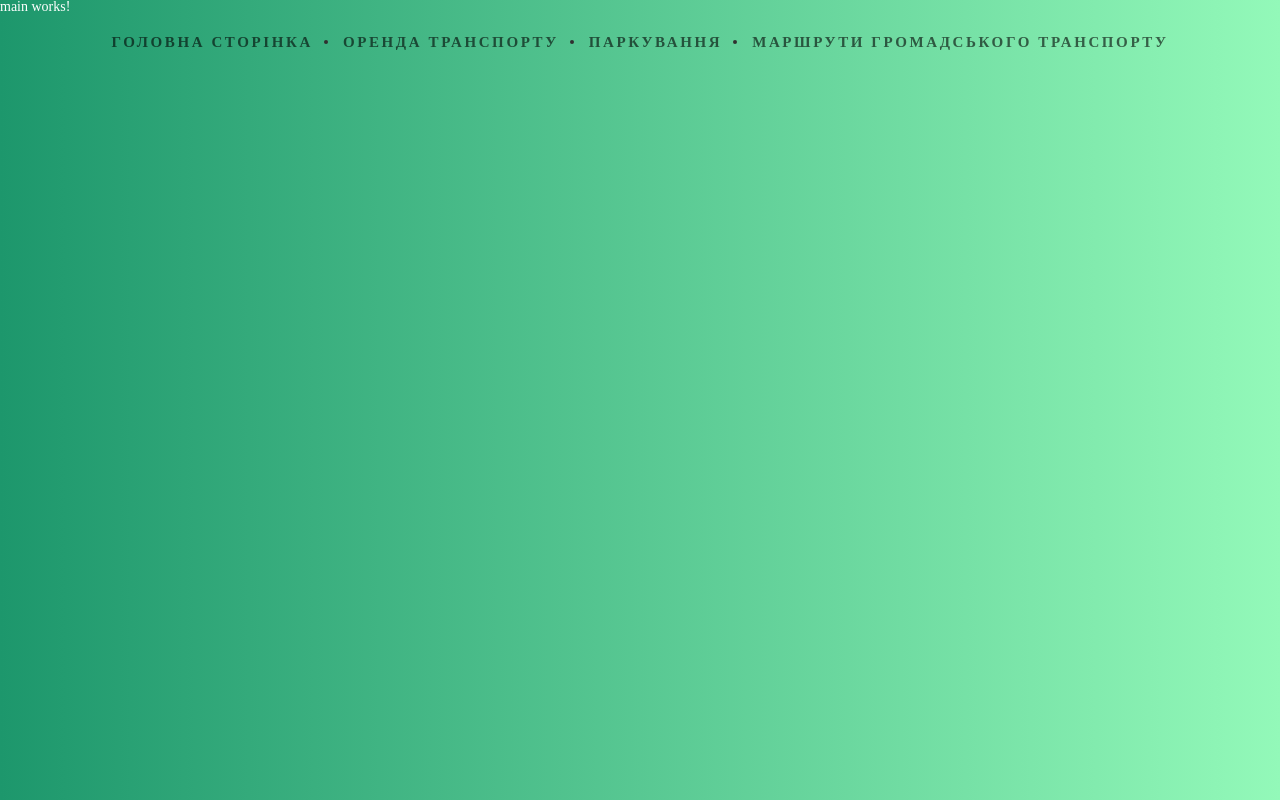
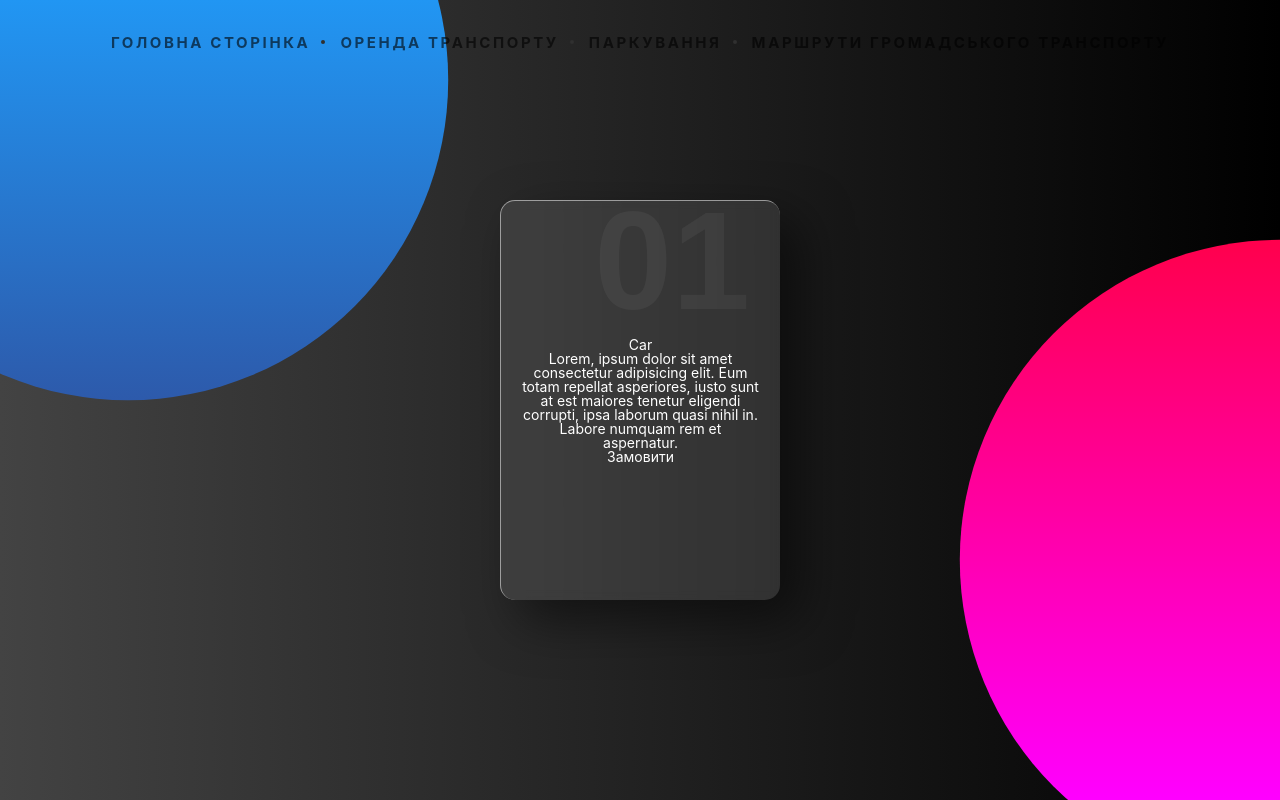
Before and after one commit to Fpril/Smart-City, an Angular app in the folder project/: page /rental in a window 1280 px wide. Built offline with nearby package versions, Linux system fonts and the light colour scheme.

Commit message:
rental page design

```diff
--- a/project/src/app/UI/header/header.component.html
+++ b/project/src/app/UI/header/header.component.html
@@ -1,7 +1,7 @@
 <header class="header">
     <div class="container">
        <div class="header__row">
-           <nav class="header__menu menu">
+           <nav class="header__menu menu" #nav>
                <div class="menu__icon icon-menu" [ngClass]="isActive ? 'active' : ''" (click)="toggleActiveClass()">
                    <span></span>
                    <span></span>
@@ -10,7 +10,7 @@
                <div class="menu__body" [ngClass]="isActive ? 'active' : ''">
                     <ul class="menu__list">
                         <li *ngFor="let obj of menu">
-                            <a routerLink={{obj.link}} class="menu__link" *ngIf="!obj.subparagraphs[0] else subMenu">{{obj.name}}</a>
+                            <a routerLink={{obj.link}} class="menu__link" (click)="toggleMenu(obj.name)" *ngIf="!obj.subparagraphs[0] else subMenu">{{obj.name}}</a>
                             <ng-template #subMenu>
                                 <span class="menu__link">{{obj.name}}</span>
                                 <span class="menu__arrow arrow" (click)="toggleSubMenu($event.target)"></span>
--- a/project/src/app/UI/header/header.component.scss
+++ b/project/src/app/UI/header/header.component.scss
@@ -99,6 +99,20 @@
         &__link {
             font-size: 20px;
         }
+    }
+}
+
+.menu.white {
+    .menu__list {
+        >li {
+            &:after {
+                background-color: #ffffff;
+            }
+        }
+    }
+
+    .menu__link {
+        color: #ffffff;
     }
 }
 
--- a/project/src/app/UI/header/header.component.ts
+++ b/project/src/app/UI/header/header.component.ts
@@ -1,4 +1,4 @@
-import { Component, OnDestroy, OnInit } from '@angular/core';
+import { Component, OnDestroy, OnInit, ViewChild, ElementRef } from '@angular/core';
 import { NavigationStart, Router } from '@angular/router';
 import { ReplaySubject } from 'rxjs';
 import { takeUntil } from 'rxjs/operators';
@@ -11,6 +11,7 @@ import { HttpService } from 'src/app/services/http.service';
 })
 export class HeaderComponent implements OnInit, OnDestroy {
 
+  @ViewChild('nav', {static: false}) nav: ElementRef;
   private destroy: ReplaySubject<any> = new ReplaySubject<any>(1);
   menu: Array<any>;
   isActive: boolean = true;
@@ -57,6 +58,14 @@ export class HeaderComponent implements OnInit, OnDestroy {
     arrow.classList.toggle('active');
   }
 
+  toggleMenu (name): void {
+    if (name != "Головна сторінка") {
+      this.nav.nativeElement.classList.add('white');
+    } else {
+      this.nav.nativeElement.classList.remove('white');
+    }
+  }
+
   ngOnDestroy(): void {
     this.destroy.next(null);
     this.destroy.complete();
--- a/project/src/app/UI/pages/main/main.component.scss
+++ b/project/src/app/UI/pages/main/main.component.scss
@@ -67,7 +67,7 @@
 
 .contentBx {
     position: absolute;
-    bottom: 1px;
+    bottom: 20px;
     max-width: 700px;
 
     div {
--- a/project/src/app/UI/pages/rental/main/main.component.html
+++ b/project/src/app/UI/pages/rental/main/main.component.html
@@ -1 +1,12 @@
-<p>main works!</p>
+<div class="wrapper">
+    <div class="container">
+        <div class="card">
+            <div class="content">
+                <h2>01</h2>
+                <h3>Car</h3>
+                <p>Lorem, ipsum dolor sit amet consectetur adipisicing elit. Eum totam repellat asperiores, iusto sunt at est maiores tenetur eligendi corrupti, ipsa laborum quasi nihil in. Labore numquam rem et aspernatur.</p>
+                <a>Замовити</a>
+            </div>
+        </div>
+    </div>
+</div>
--- a/project/src/app/UI/pages/rental/main/main.component.scss
+++ b/project/src/app/UI/pages/rental/main/main.component.scss
@@ -0,0 +1,72 @@
+.wrapper {
+    min-height: 100vh;
+    width: 100%;
+    display: flex;
+    justify-content: center;
+    align-items: center;
+
+    &::before {
+        content: '';
+        position: absolute;
+        top: 0;
+        left: 0;
+        width: 100%;
+        height: 100%;
+        background: linear-gradient(#f00, #f0f);
+        clip-path: circle(30% at right 70%);
+    }
+
+    &::after {
+        content: '';
+        position: absolute;
+        top: 0;
+        left: 0;
+        width: 100%;
+        height: 100%;
+        background: linear-gradient(#2196f3, #391e63);
+        clip-path: circle(30% at 10% 10%);
+    }
+}
+
+.container {
+    position: relative;
+    display: flex;
+    justify-content: center;
+    align-items: center;
+    flex-wrap: wrap;
+    z-index: 1;
+
+    .card {
+        position: relative;
+        width: 280px;
+        height: 400px;
+        margin: 30px;
+        box-shadow: 20px 20px 50px rgba(0, 0, 0, 0.5);
+        border-radius: 15px;
+        background: rgba(255, 255, 255, 0.1);
+        overflow: hidden;
+        display: flex;
+        justify-content: center;
+        align-items: center;
+        border-top: 1px solid rgba(255, 255, 255, 0.5);
+        border-left: 1px solid rgba(255, 255, 255, 0.5);
+        backdrop-filter: blur(5px);
+
+        .content {
+            padding: 20px;
+            text-align: center;
+            transition: 0.5s;
+
+            h2 {
+                position: absolute;
+                font-family: 'Poppins', sans-serif;
+                top: -10px;
+                right: 30px;
+                font-size: 10em;
+                font-weight: 700;
+                color: rgba(255, 255, 255, 0.05);
+                pointer-events: none;
+            }
+        }
+    }
+}
--- a/project/src/styles.scss
+++ b/project/src/styles.scss
@@ -34,10 +34,12 @@ section {
 html,
 body {
     min-height: 100%;
-    background: #1D976C;  /* fallback for old browsers */
-    background: -webkit-linear-gradient(to left, #93F9B9, #1D976C);  /* Chrome 10-25, Safari 5.1-6 */
-    background: linear-gradient(to left, #93F9B9, #1D976C); /* W3C, IE 10+/ Edge, Firefox 16+, Chrome 26+, Opera 12+, Safari 7+ */
-    color: #fff
+    background: #000000;  /* fallback for old browsers */
+    background: -webkit-linear-gradient(to right, #434343, #000000);  /* Chrome 10-25, Safari 5.1-6 */
+    background: linear-gradient(to right, #434343, #000000); /* W3C, IE 10+/ Edge, Firefox 16+, Chrome 26+, Opera 12+, Safari 7+ */
+    color: #fff;
+    text-rendering: optimizeLegibility;
+    font-family: "-apple-system", BlinkMacSystemFont, "Segoe UI", Arial, sans-serif;
 }
 
 body {
```
